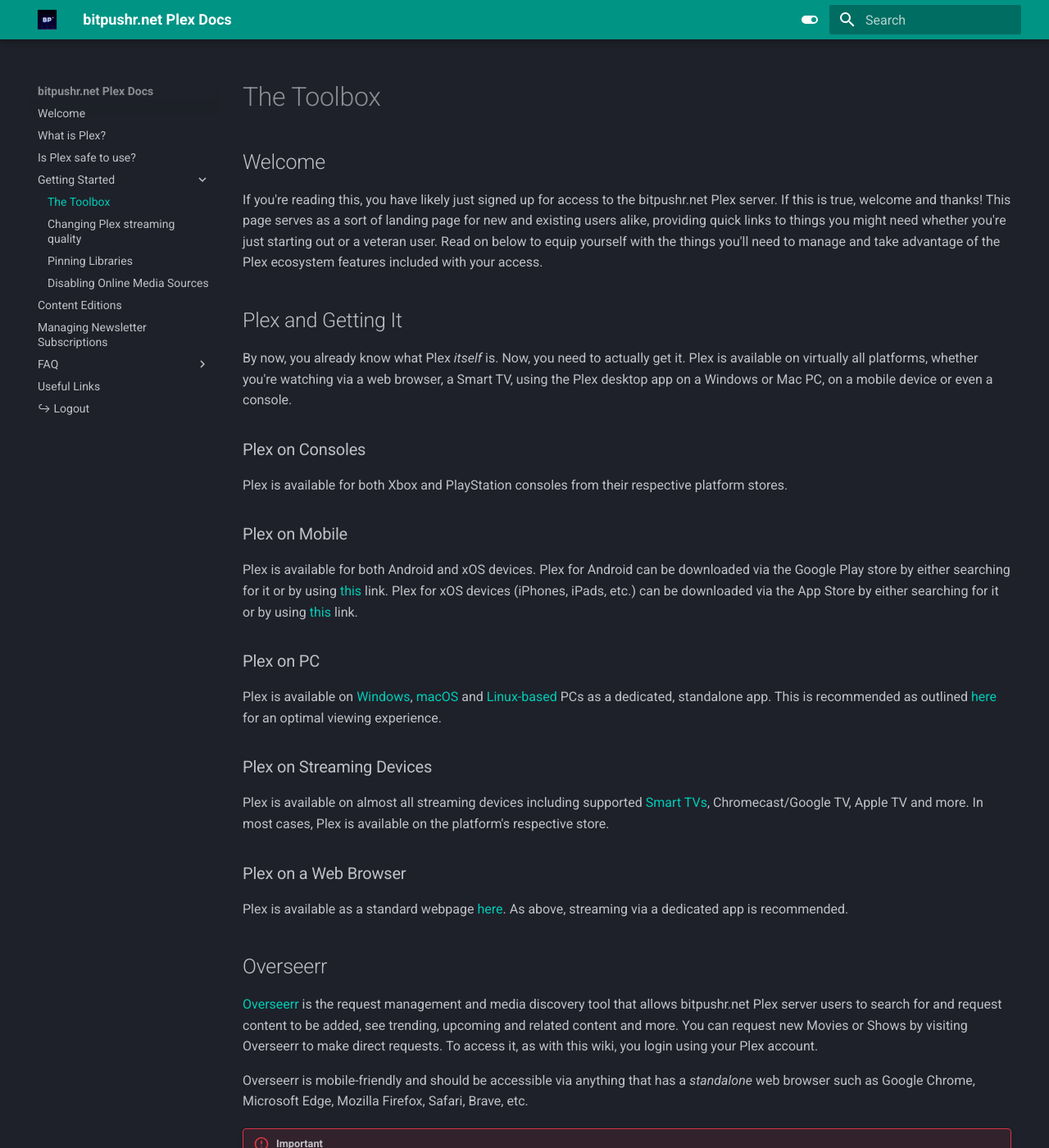
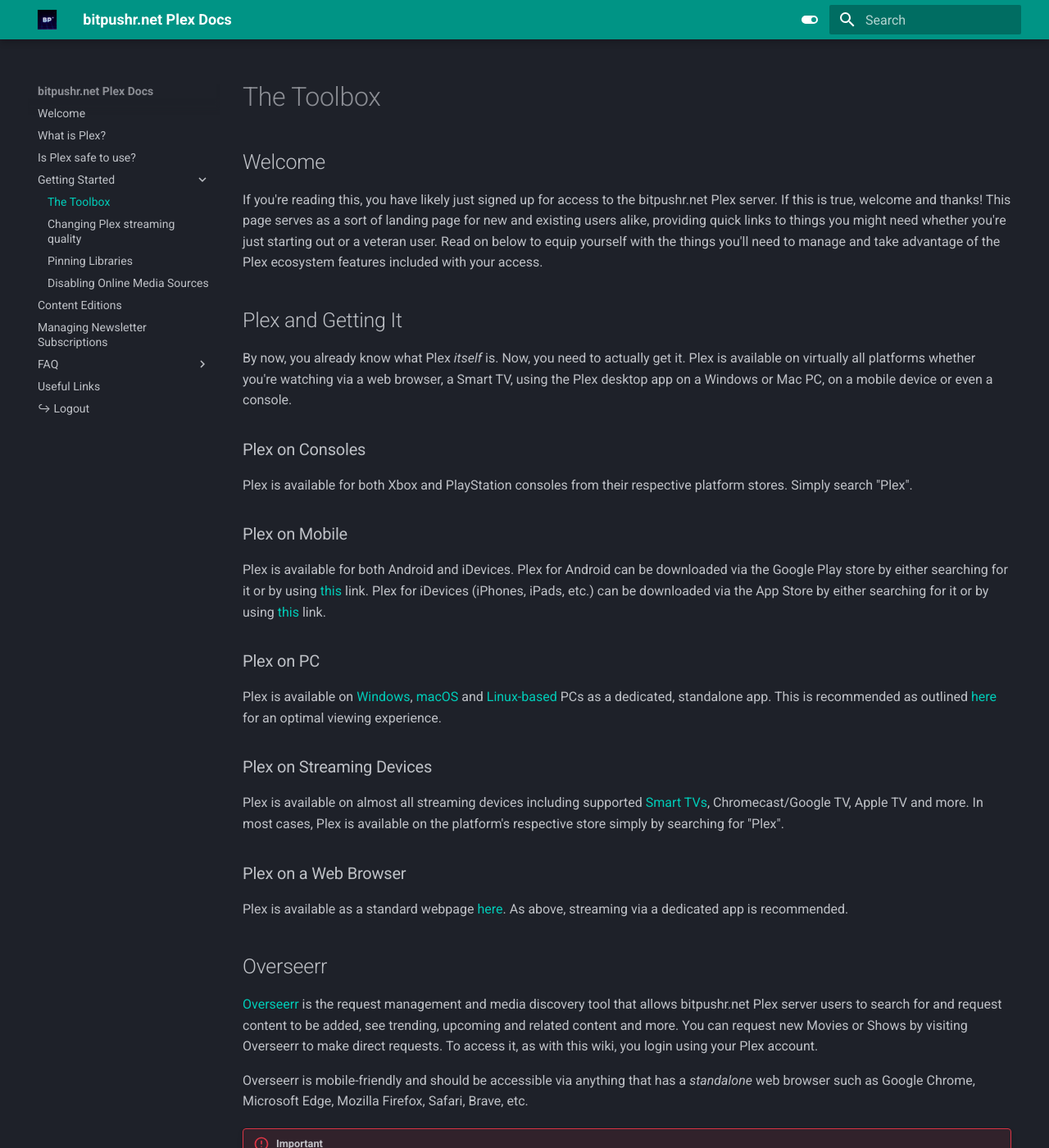
Before and after one commit to bitpushr/plexdocs, an MkDocs documentation site: the page built from docs/getting-started/the-toolbox.md, in a window 1280 px wide and 1400 px high. Shown: the whole window at 82% size. Built offline with MkDocs 1.6.1 and Material for MkDocs 9.7.7, drawn with Linux system fonts in a browser that asks for light colours; some of the changed text lies outside the part shown.

Commit message:
Minor fixes

```diff
--- a/docs/getting-started/the-toolbox.md
+++ b/docs/getting-started/the-toolbox.md
@@ -8,23 +8,23 @@
 
 ## Plex and Getting It
 
-By now, you already know what Plex *itself* is. Now, you need to actually get it. Plex is available on virtually all platforms, whether you're watching via a web browser, a Smart TV, using the Plex desktop app on a Windows or Mac PC, on a mobile device or even a console.
+By now, you already know what Plex *itself* is. Now, you need to actually get it. Plex is available on virtually all platforms whether you're watching via a web browser, a Smart TV, using the Plex desktop app on a Windows or Mac PC, on a mobile device or even a console.
 
 ### Plex on Consoles
 
-Plex is available for both Xbox and PlayStation consoles from their respective platform stores.
+Plex is available for both Xbox and PlayStation consoles from their respective platform stores. Simply search "Plex".
 
 ### Plex on Mobile
 
-Plex is available for both Android and xOS devices. Plex for Android can be downloaded via the Google Play store by either searching for it or by using [this](https://play.google.com/store/apps/details?id=com.plexapp.android&#038;hl=en) link. Plex for xOS devices (iPhones, iPads, etc.) can be downloaded via the App Store by either searching for it or by using [this](https://apps.apple.com/us/app/plex-watch-live-tv-and-movies/id383457673) link.
+Plex is available for both Android and iDevices. Plex for Android can be downloaded via the Google Play store by either searching for it or by using [this](https://play.google.com/store/apps/details?id=com.plexapp.android&#038;hl=en) link. Plex for iDevices (iPhones, iPads, etc.) can be downloaded via the App Store by either searching for it or by using [this](https://apps.apple.com/us/app/plex-watch-live-tv-and-movies/id383457673) link.
 
 ### Plex on PC
 
-Plex is available on [Windows](https://www.plex.tv/en-au/media-server-downloads/?cat=plex+desktop&plat=windows#plex-app), [macOS](https://www.plex.tv/en-au/media-server-downloads/?cat=plex+desktop&plat=macos#plex-app) and [Linux-based](https://www.plex.tv/en-au/media-server-downloads/?cat=plex+desktop&plat=linux#plex-app) PCs as a dedicated, standalone app. This is recommended as outlined [here](../getting-started/changing-stream-quality#plex-app.md) for an optimal viewing experience.
+Plex is available on [Windows](https://www.plex.tv/en-au/media-server-downloads/?cat=plex+desktop&plat=windows#plex-app), [macOS](https://www.plex.tv/en-au/media-server-downloads/?cat=plex+desktop&plat=macos#plex-app) and [Linux-based](https://www.plex.tv/en-au/media-server-downloads/?cat=plex+desktop&plat=linux#plex-app) PCs as a dedicated, standalone app. This is recommended as outlined [here](changing-stream-quality#plex-app.md) for an optimal viewing experience.
 
 ### Plex on Streaming Devices
 
-Plex is available on almost all streaming devices including supported [Smart TVs](https://support.plex.tv/articles/204080173-which-smart-tv-models-are-supported/), Chromecast/Google TV, Apple TV and more. In most cases, Plex is available on the platform's respective store.
+Plex is available on almost all streaming devices including supported [Smart TVs](https://support.plex.tv/articles/204080173-which-smart-tv-models-are-supported/), Chromecast/Google TV, Apple TV and more. In most cases, Plex is available on the platform's respective store simply by searching for "Plex".
 
 ### Plex on a Web Browser
 
@@ -97,7 +97,7 @@
 Plex will automatically scan libraries for new content every 30 minutes so don't worry if your media doesn't immediately show in Plex. As long as your request is successful and the status has changed to "Processing" it should simply be a matter of waiting. In most cases, movies will show on Plex soon after being requested or becoming available if they were previously requested. New releases of existing content already on the bitpushr.net Plex server, for example the release of new seasons or episodes of existing shows, are automatically made available as soon as possible.
 
 !!! note
-        There is currently an issue preventing automatic approval and processing of shows, these are manually approved by bitpushr. Once you request a show to be added simply wait for the status to change on Overseerr. Large shows with a lot of episodes or seasons can take longer to be added but will still show on Plex and Overseerr as they become available.
+    There is currently an issue preventing automatic approval and processing of shows, these are manually approved by bitpushr. Once you request a show to be added simply wait for the status to change on Overseerr. Large shows with a lot of episodes or seasons can take longer to be added but will still show on Plex and Overseerr as they become available.
 
 ### What else can I do?
 
```
Also changed, not shown: other parts of docs/getting-started/the-toolbox.md (+2 -2 lines).
